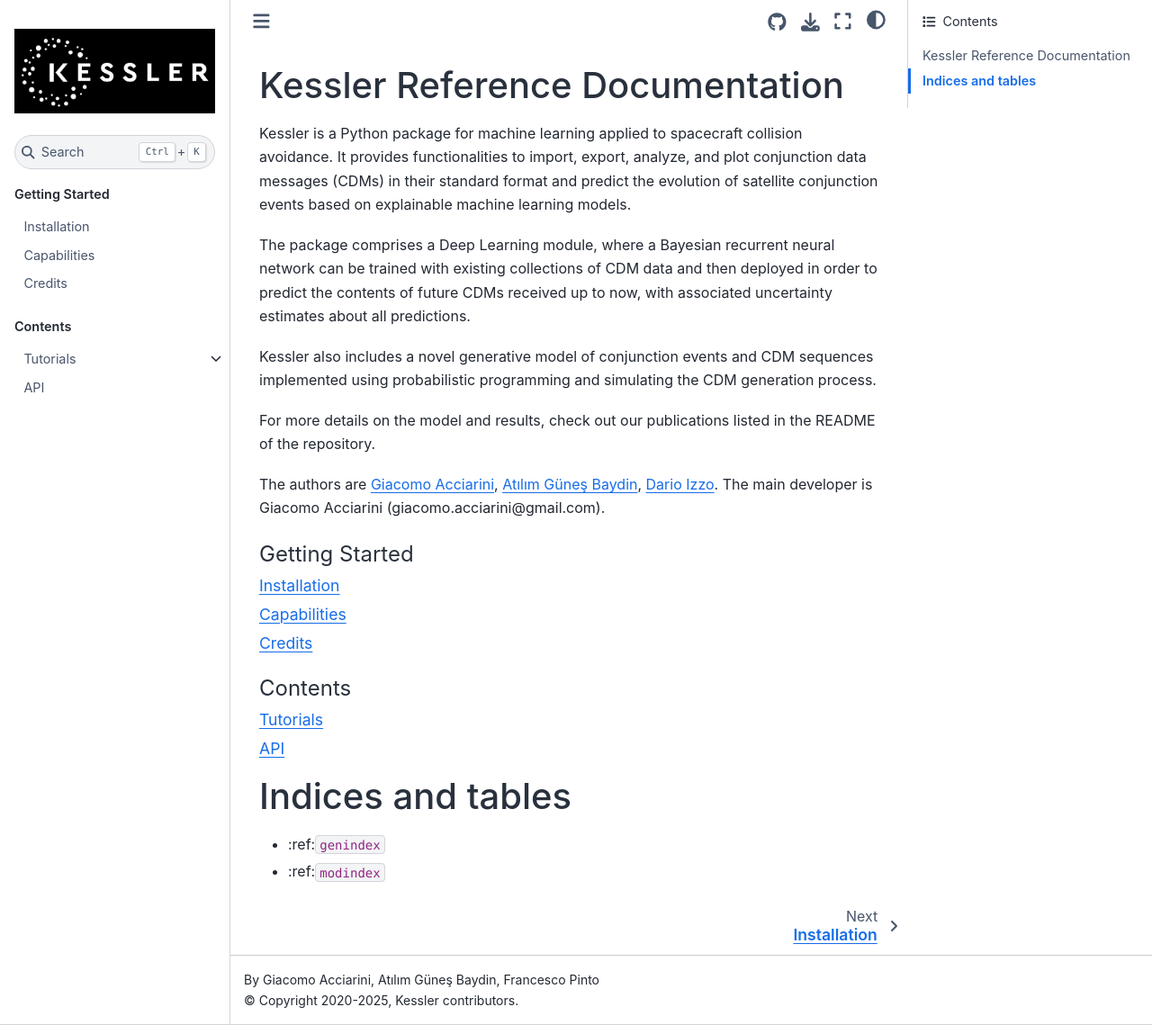
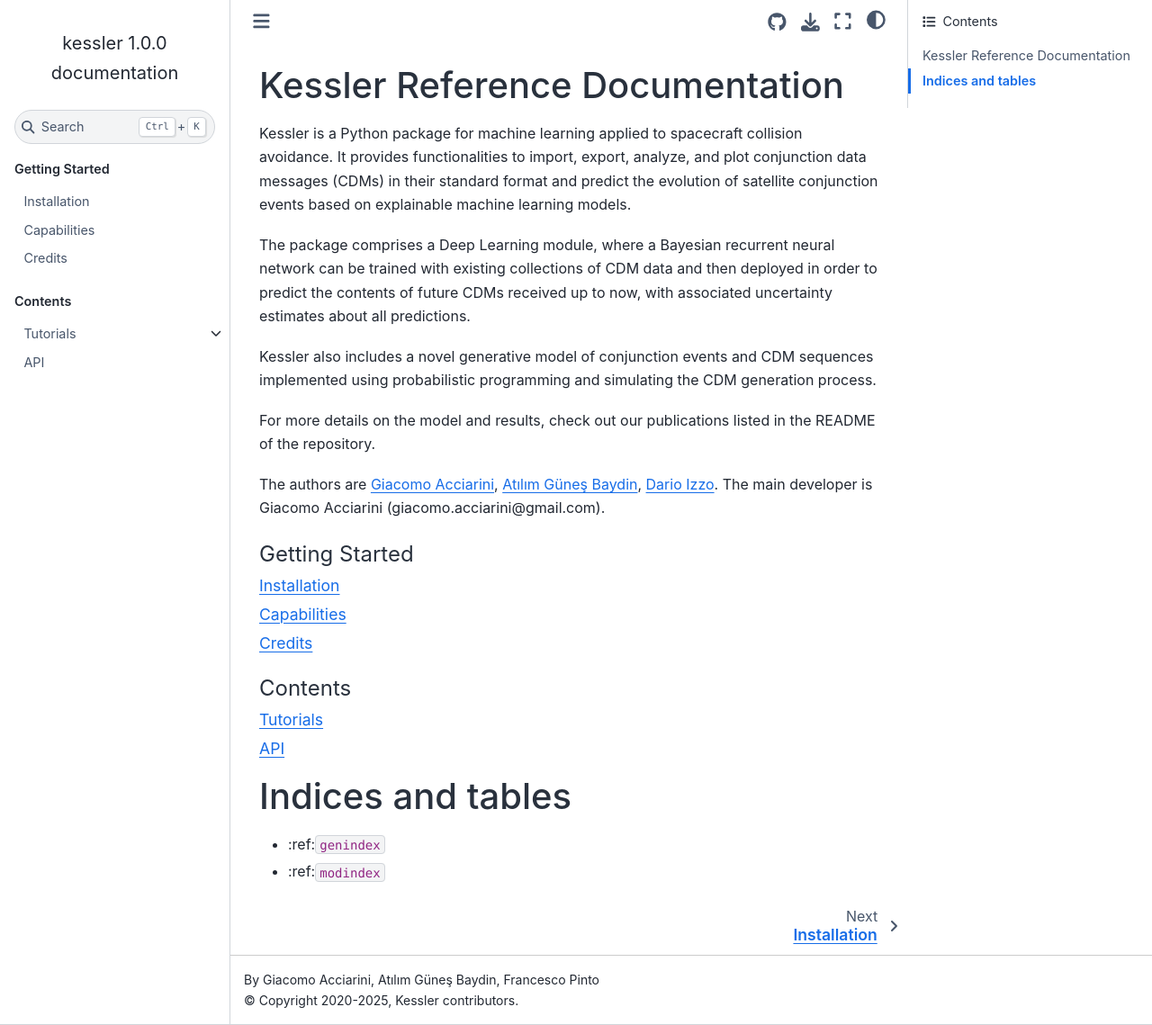
Before and after one commit to kesslerlib/kessler, a Sphinx documentation site: the page built from docs/index.md, in a window 1280 px wide and 1139 px high. Shown: the whole window at 90% size. Built offline with Sphinx 7.4.7 and the Sphinx Book theme 1.1.4, drawn with Linux system fonts in a browser that asks for light colours; some of the changed lines change nothing that is shown.

Commit message:
conf file

```diff
--- a/docs/conf.py
+++ b/docs/conf.py
@@ -27,12 +27,24 @@
 # Add any Sphinx extension module names here, as strings. They can be
 # extensions coming with Sphinx (named 'sphinx.ext.*') or your custom
 # ones.
-extensions = ["myst_nb",
-              "sphinx.ext.intersphinx",
-              "sphinx.ext.autodoc",
-              "sphinx.ext.autosummary",
-              "sphinx.ext.doctest",
-              ]
+extensions = ["myst_nb", "sphinx.ext.autodoc", "sphinx.ext.doctest", "sphinx.ext.intersphinx", "sphinx.ext.autosummary","sphinx.ext.napoleon"]
+
+
+# build the templated autosummary files
+autosummary_generate = True
+autosummary_imported_members = True
+napoleon_google_docstring = True
+numpydoc_show_class_members = False
+panels_add_bootstrap_css = False
+
+autosectionlabel_prefix_document = True
+
+# katex options
+#
+#
+katex_prerender = True
+
+napoleon_use_ivar = True
 
 # Add any paths that contain templates here, relative to this directory.
 templates_path = ["_templates"]
@@ -43,13 +55,12 @@
     "matplotlib": ("https://matplotlib.org/stable/", None),
 }
 
-
 autoclass_content = 'both'
 
 # List of patterns, relative to source directory, that match files and
 # directories to ignore when looking for source files.
 # This pattern also affects html_static_path and html_extra_path.
-exclude_patterns = ["_build", ".DS_Store"]
+exclude_patterns = ["_build", ".DS_Store", ".pickle",".txt",'jupyter_execute/**/*.ipynb','jupyter_execute/*.ipynb']
 
 
 # -- Options for HTML output -------------------------------------------------
@@ -64,12 +75,12 @@
 # so a file named "default.css" will overwrite the builtin "default.css".
 html_static_path = ["_static"]
 
-html_logo = "_static/kessler_logo.png"
+html_logo = "_static/logo_dsgp4.png"
 
 html_theme_options = {
-    "repository_url": "https://github.com/kesslerlib/kessler/",
+    "repository_url": "https://github.com/esa/dSGP4/",
     "repository_branch": "master",
-    "path_to_docs": "docs",
+    "path_to_docs": "doc",
     "use_repository_button": True,
     "use_issues_button": True,
     "launch_buttons": {
@@ -81,13 +92,11 @@
 
 nb_execution_mode = "force"
 
-nb_execution_excludepatterns = ['basics.ipynb','cdms_analysis_and_plotting.ipynb','LSTM_training.ipynb']
-
-# Force printing traceback to stderr on execution error.
-nb_execution_show_tb = True
-
-# Set a longer timeout for notebook execution.
-nb_execution_timeout = 120
+nb_execution_excludepatterns = [
+    "LSTM_training.ipynb",
+    "basics.ipynb",
+    "probabilistic_programming_module.ipynb"
+]
 
 latex_engine = "xelatex"
 
```
